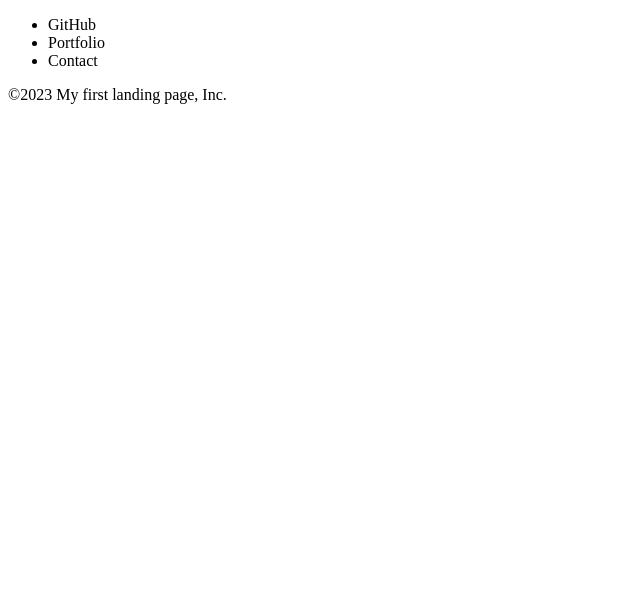
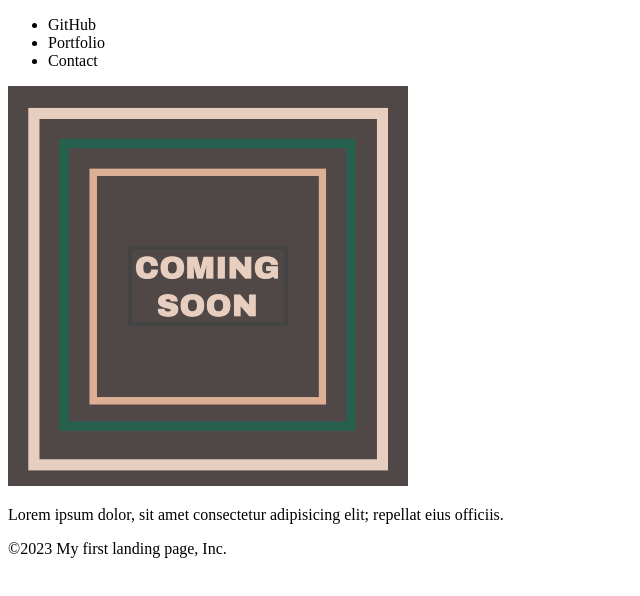
Before and after one commit to eplp/landing-page-b, a plain HTML site: page index.html in a window 1280 px wide. Shown: the whole page, without its empty margins (0-640 px from the left). Drawn offline with Linux system fonts and the light colour scheme.

Commit message:
Added image with captions

```diff
--- a/index.html
+++ b/index.html
@@ -13,7 +13,10 @@
                 <li>Contact</li>
             </ul>
         </header>
-
+        <section>
+            <img src="./assets/images/image-1.png" alt="Description of my image" />
+            <p>Lorem ipsum dolor, sit amet consectetur adipisicing elit; repellat eius officiis.</p>
+        </section>
         <footer>
             <p>&copy2023 My first landing page, Inc.</p>
         </footer>
```
Also changed, not shown: assets/images/image-1.png (added).
